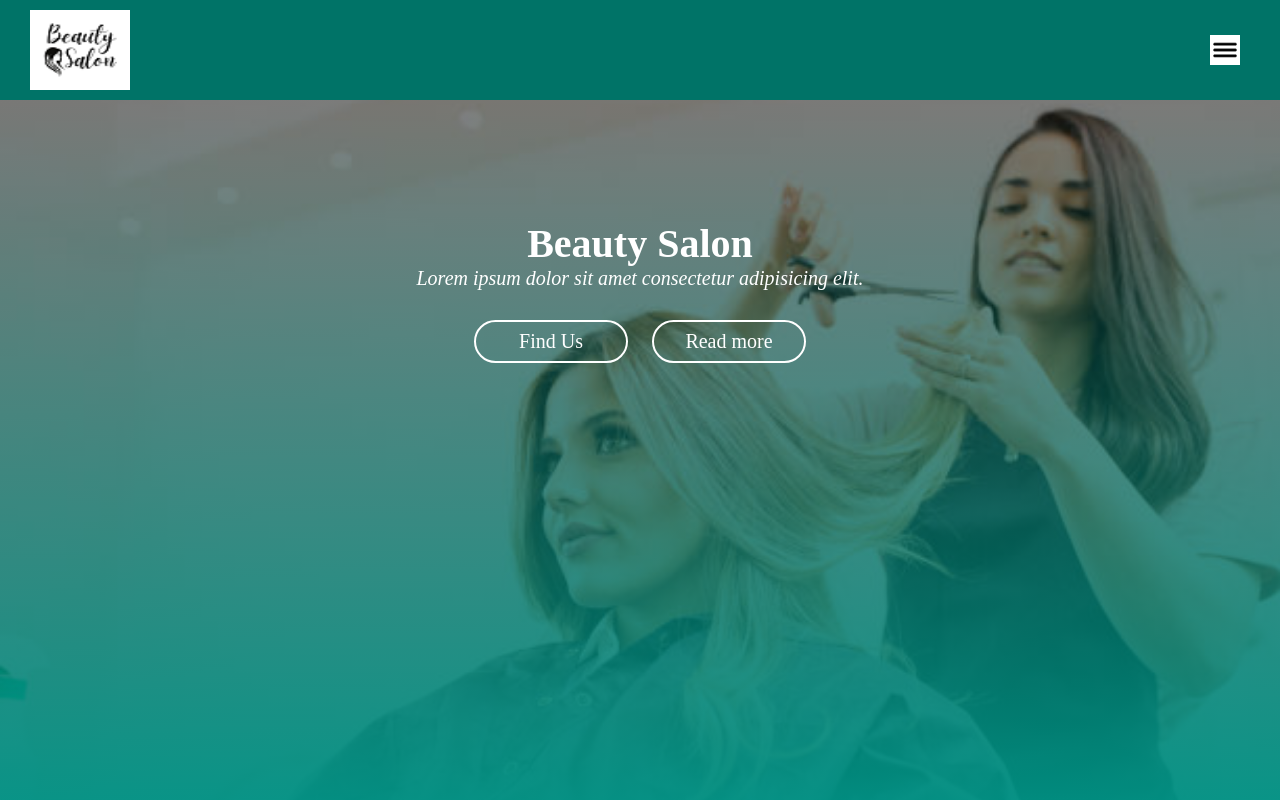
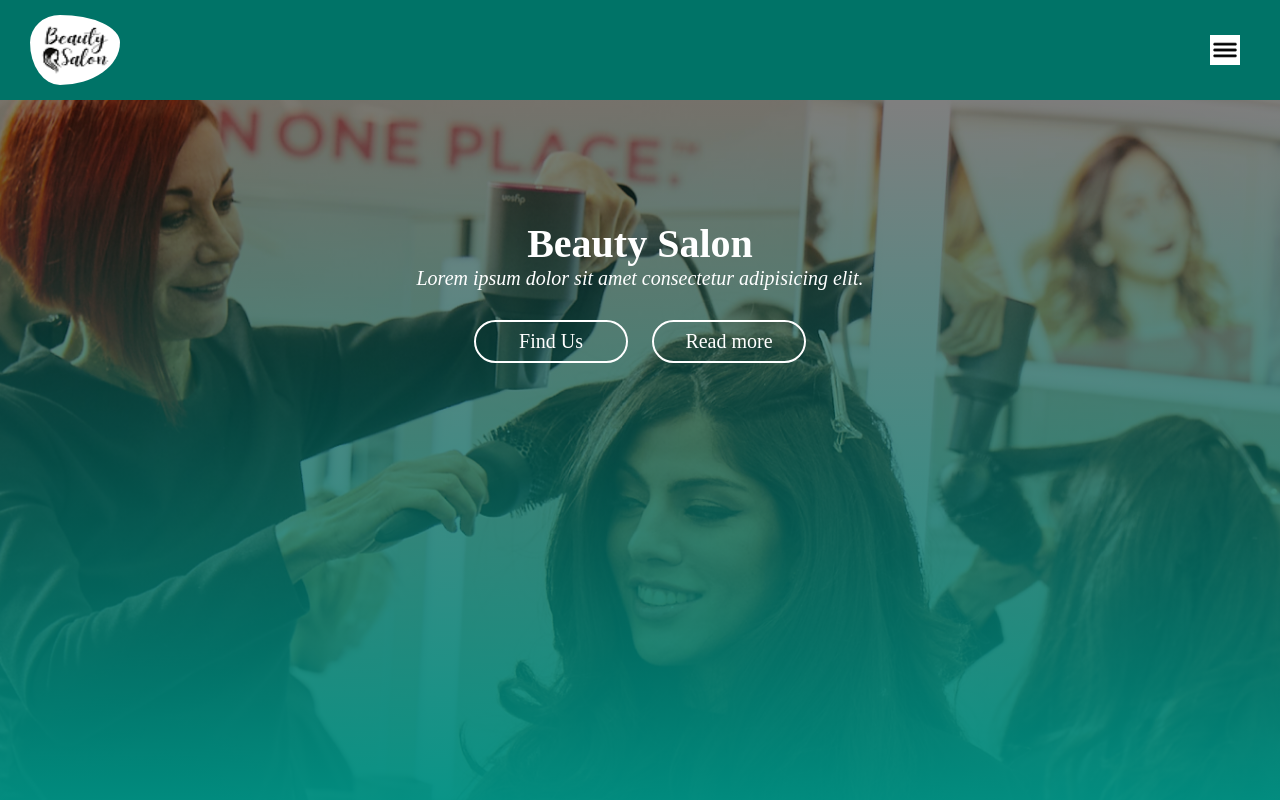
Before and after one commit to jyotiyadav2508/HamburgerMenu, a plain HTML site: page index.html in a window 1280 px wide. Shown: the top 800 px of the page. Drawn offline with Linux system fonts and the light colour scheme.

```diff
--- a/style.css
+++ b/style.css
@@ -8,7 +8,6 @@
     justify-content: space-between;
     height: 100px;
     background-color: #007367;
-    /* background-color: red; */
     position: sticky;
     top: 0;
     z-index: 5;
@@ -16,9 +15,10 @@
 
 #logo img {
     padding-left: 30px;
-    padding-top: 10px;
-    height: 80px;
-    width: 100px;
+    padding-top: 15px;
+    height: 70px;
+    width: 90px;
+    border-radius: 50%;
 
 }
 
@@ -64,7 +64,7 @@
 }
 
 #hero-image {
-    background: linear-gradient(rgba(0, 0, 0, 0.5), #009688), url("/images/background.jpg") no-repeat;
+    background: linear-gradient(rgba(0, 0, 0, 0.5), #009688), url("/images/salon.webp") no-repeat;
     background-position: center;
     background-size: cover;
     height: 80vh;
```
